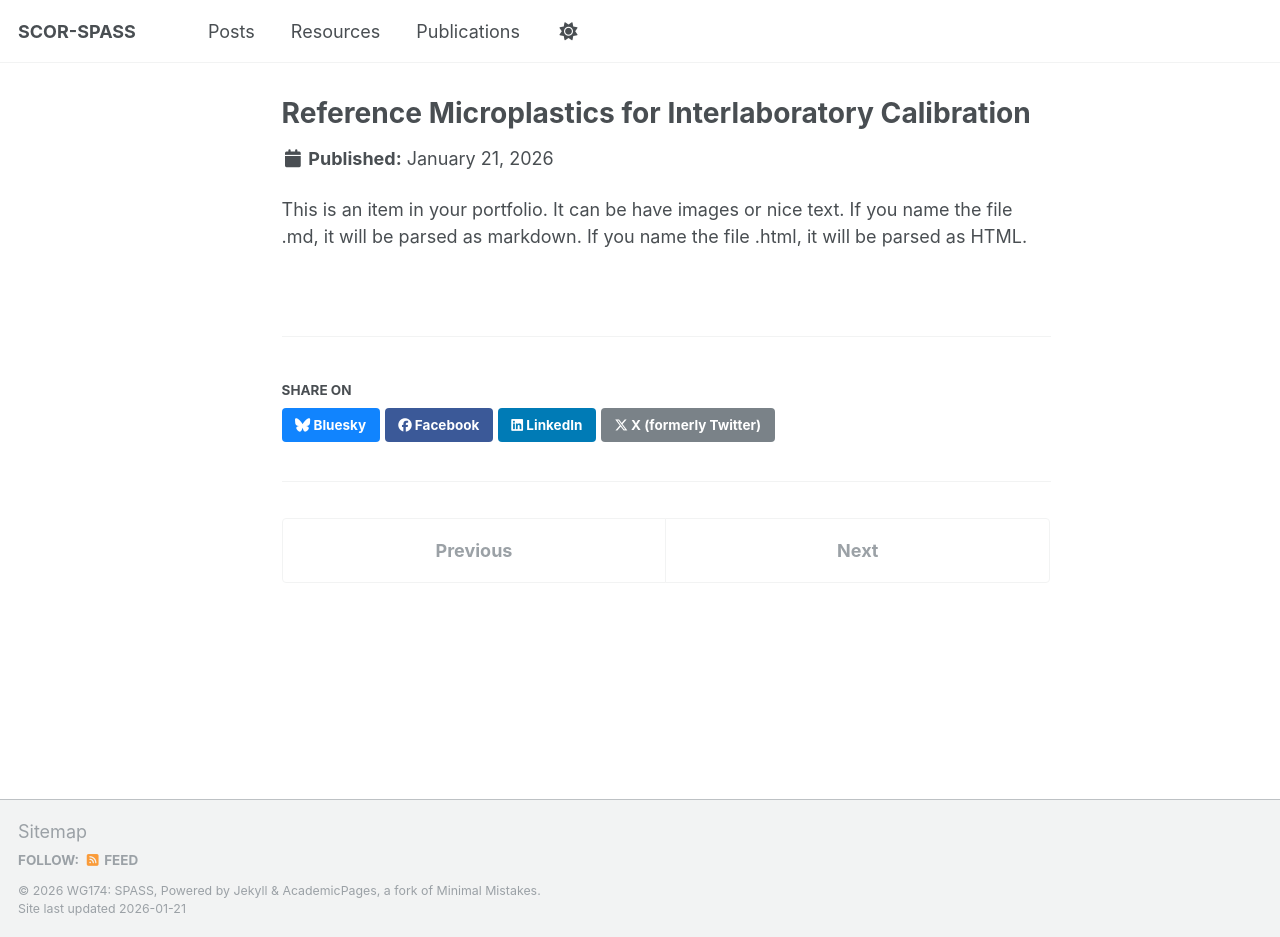
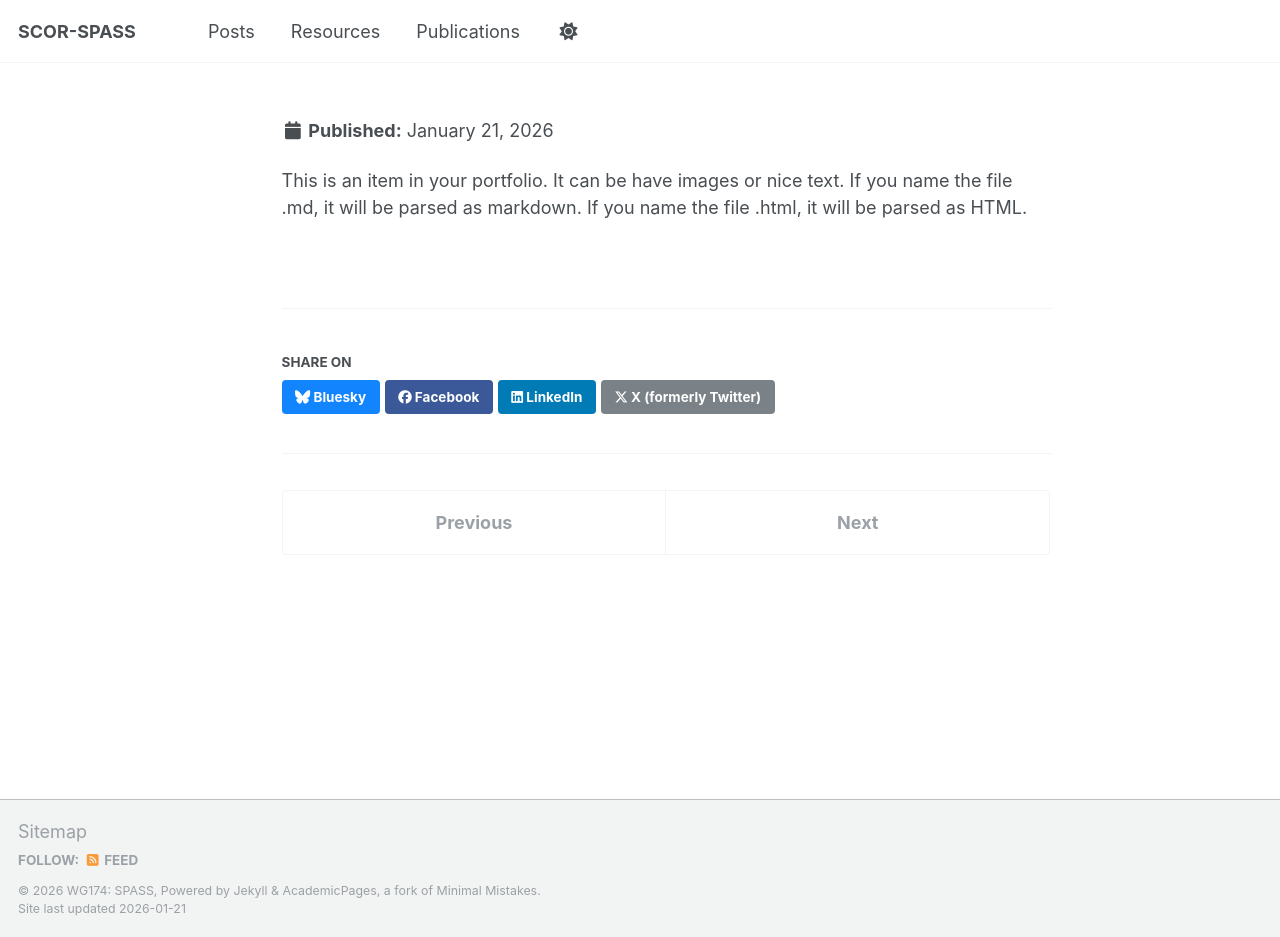
Before and after one commit to SCOR-SPASS/scor-spass.github.io, a Jekyll site: the page built from _portfolio/Reference microplastic particles for Interlaboratory comparisions.md, in a window 1280 px wide and 937 px high. Built offline with Jekyll 4.4.1, drawn with Linux system fonts in a browser that asks for light colours.

Commit message:
Update Reference microplastic particles for Interlaboratory comparisions.md

```diff
--- a/_portfolio/Reference microplastic particles for Interlaboratory comparisions.md
+++ b/_portfolio/Reference microplastic particles for Interlaboratory comparisions.md
@@ -1,7 +1,7 @@
 ---
-title: "**Reference Microplastics for Interlaboratory Calibration**"
+title: ""
 date: 2026-01-21
-excerpt: "Using proper Reference materials is one of key steps to facilitate comparability of microplastic (1 μm to 5 mm) measurements. Recent work has explored how to prepare reference microplastics for large-scale interlaboratory comparisons. You can find the papers by [Oster et al. (2020)](https://link.springer.com/article/10.1186/s43591-024-00094-6), [Martínez-Francés et al. (2023)](https://link.springer.com/article/10.1007/s00216-023-04636-4) and [Seghers et al. (2022)](https://link.springer.com/article/10.1007/S00216-021-03198-7). <br/><img src='/images/Referencematerial.png' style='max-width:400px; height:auto;'>"
+excerpt: "**Reference Microplastics for Interlaboratory Calibration**<br/>Using proper Reference materials is one of key steps to facilitate comparability of microplastic (1 μm to 5 mm) measurements. Recent work has explored how to prepare reference microplastics for large-scale interlaboratory comparisons. You can find the papers by [Oster et al. (2020)](https://link.springer.com/article/10.1186/s43591-024-00094-6), [Martínez-Francés et al. (2023)](https://link.springer.com/article/10.1007/s00216-023-04636-4) and [Seghers et al. (2022)](https://link.springer.com/article/10.1007/S00216-021-03198-7). <br/><img src='/images/Referencematerial.png' style='max-width:400px; height:auto;'>"
 collection: portfolio
 ---
 
```
